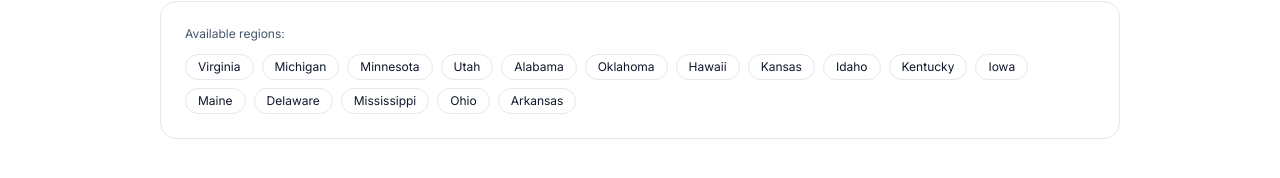
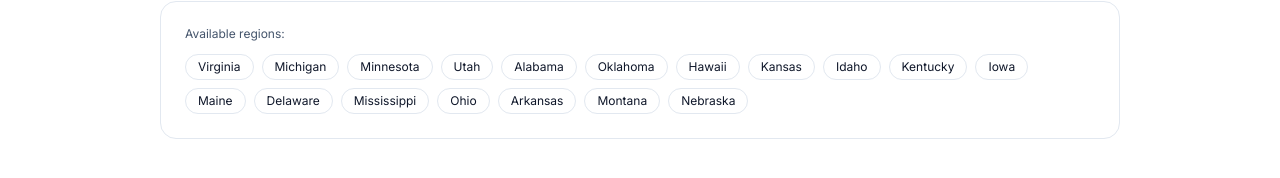
Before and after one commit to calleskattman/lavigate, a Next.js app: page /tools in a window 1280 px wide. Shown: the part 354-532 px from the top of the page. Built offline with nearby package versions, Linux system fonts and the light colour scheme.

Commit message:
Add Nebraska income tax 2024 (Single & MFS) — schedule-based values

```diff
--- a/config/data/incomeTax.ts
+++ b/config/data/incomeTax.ts
@@ -408,6 +408,51 @@ export const incomeTaxConfigs: Record<RegionId, IncomeTaxConfig> = {
   }
 },
 
+"US-MT": {
+  regionId: "US-MT",
+  year: 2024,
+  systemName: "Montana individual income tax",
+  brackets: [
+    { from: 0, to: 20500, rate: 0.047 },
+    { from: 20500, to: null, rate: 0.059 }
+  ],
+  notes: [
+    "Montana applies two marginal tax rates to ordinary income in Tax Year 2024. The income thresholds shown here correspond to the bracket group used for single filers, married filing separately, estates, trusts, and PTE composite tax filers. Other filing statuses use higher thresholds under Montana law.",
+    "Montana-specific standard deductions and personal exemptions were repealed effective Tax Year 2024 under Senate Bill 399.",
+    "This calculator models ordinary income tax only and does not include Montana’s separate net long-term capital gains tax schedule."
+  ],
+  authority: {
+    name: "Montana Department of Revenue",
+    url: "https://mtrevenue.gov",
+    lastVerified: "2026-01-21"
+  }
+},
+
+"US-NE": {
+  regionId: "US-NE",
+  year: 2024,
+  systemName: "Nebraska Individual Income Tax",
+  brackets: [
+    { from: 0, to: 3900, rate: 0.0246 },
+    { from: 3900, to: 23370, rate: 0.0351 },
+    { from: 23370, to: 37670, rate: 0.0501 },
+    { from: 37670, to: null, rate: 0.0584 }
+  ],
+  standardDeduction: 8350,
+  notes: [
+    "This entry applies the 2024 Nebraska Tax Calculation Schedule values for Single and Married Filing Separately taxpayers.",
+    "The bracket thresholds and rates used here correspond to those shown in the published 2024 Nebraska Tax Calculation Schedule.",
+    "The standard deduction amount of 8,350 applies only to Single and Married Filing Separately for tax year 2024.",
+    "Nebraska provides a personal exemption credit on Form 1040N; tax credits are not included in this calculation."
+  ],
+  authority: {
+    name: "Nebraska Department of Revenue",
+    url: "https://revenue.nebraska.gov",
+    lastVerified: "2026-01-21"
+  }
+},
+
+
   // fler regioner sen
 };
 
--- a/config/regions.ts
+++ b/config/regions.ts
@@ -55,6 +55,8 @@ export const regions: Region[] = [
   { id: "US-MS", countryCode: "US", slug: "mississippi", name: "Mississippi", displayName: "Mississippi" },
   { id: "US-OH", countryCode: "US", slug: "ohio", name: "Ohio", displayName: "Ohio" },
   { id: "US-AR", countryCode: "US", slug: "arkansas", name: "Arkansas", displayName: "Arkansas" },
+  { id: "US-MT", countryCode: "US", slug: "montana", name: "Montana", displayName: "Montana" },
+  { id: "US-NE", countryCode: "US", slug: "nebraska", name: "Nebraska", displayName: "Nebraska" },
   // fler regioner läggs till här senare
 ];
 
--- a/config/tools.ts
+++ b/config/tools.ts
@@ -19,7 +19,7 @@ export const tools: ToolDefinition[] = [
     basePath: "/tools/income-tax",
     component: "IncomeTaxTool",
     dataKey: "incomeTax",
-    supportedRegionIds: ["US-VA", "US-MI", "US-MN", "US-UT", "US-AL", "US-OK", "US-HI", "US-KS", "US-ID", "US-KY", "US-IA", "US-ME", "US-DE", "US-MS", "US-OH", "US-AR"],
+    supportedRegionIds: ["US-VA", "US-MI", "US-MN", "US-UT", "US-AL", "US-OK", "US-HI", "US-KS", "US-ID", "US-KY", "US-IA", "US-ME", "US-DE", "US-MS", "US-OH", "US-AR", "US-MT", "US-NE"],
   },
 ];
 
--- a/content/income-tax.en.ts
+++ b/content/income-tax.en.ts
@@ -721,5 +721,80 @@ export const incomeTaxSeoContent: Record<RegionId, IncomeTaxSeoEntry> = {
   }
 },
 
+"US-MT": {
+  h1: "Montana income tax calculator 2024",
+  intro: "Montana applies a state individual income tax to ordinary income using a marginal rate system in Tax Year 2024. This Montana income tax calculator estimates state tax liability based on the official marginal rates and filing-status-specific income thresholds published by the Montana Department of Revenue, including thresholds for individual filers and certain non-individual filers such as estates and trusts.",
+  sections: {
+    howItWorks: "Montana individual income tax for 2024 is calculated using two marginal rates applied to taxable income. The income thresholds that separate these rates depend on filing status under Montana law. This includes individual filing statuses as well as estates, trusts, and pass-through entity composite filers, which follow the same thresholds as single filers. For each filing category, income within the lower range is taxed at the lower rate, and only the portion above the applicable threshold is taxed at the higher rate. Beginning in 2024, Montana taxable income generally starts from federal taxable income and is then adjusted under Montana-specific rules following the state’s tax simplification reforms. Official tax tables and filing guidance are published by the Montana Department of Revenue (https://mtrevenue.gov).",
+    examples: "Under a marginal tax system, income is taxed in layers rather than at a single flat rate. For example, income within the first range is taxed at the lower rate, while only the portion above the applicable threshold is taxed at the higher rate. Although the thresholds differ by filing status, the marginal structure remains consistent across all filer categories recognized in Montana’s 2024 tax tables.",
+    limitations: "This calculator provides an estimate based on published marginal rates and filing-status-specific thresholds for ordinary income. It does not account for all Montana-specific adjustments that may apply when converting federal taxable income to Montana taxable income, and it does not include the separate net long-term capital gains tax schedule. Final tax liability can differ based on individual circumstances and official filing calculations."
+  },
+  faq: [
+    {
+      q: "Does Montana use different income tax thresholds by filing status?",
+      a: "Yes. For Tax Year 2024, Montana applies the same two marginal tax rates to ordinary income, but the income thresholds at which those rates apply differ by filing status. The official tables also include estates, trusts, and PTE composite filers, which use the same thresholds as single filers."
+    },
+    {
+      q: "What marginal tax rates apply to Montana income tax in 2024?",
+      a: "Montana applies two marginal tax rates to ordinary income in 2024. A lower rate applies to income within the first range, and a higher rate applies only to income above the applicable filing-status threshold."
+    },
+    {
+      q: "How is Montana taxable income determined beginning in 2024?",
+      a: "Beginning in 2024, Montana generally starts with federal taxable income as the base and then applies Montana-specific adjustments. This reflects the state’s tax simplification reforms enacted under Senate Bill 399."
+    },
+    {
+      q: "Does this calculator include Montana’s capital gains tax rules?",
+      a: "No. Montana uses a separate tax schedule for net long-term capital gains beginning in 2024. This calculator estimates ordinary income tax only."
+    }
+  ],
+  meta: {
+    title: "Montana income tax calculator 2024 — estimate state tax by filing status",
+    description: "Montana income tax calculator for 2024 using official marginal rates and filing-status-specific income thresholds, including individual filers and estates and trusts, based on Montana Department of Revenue tables.",
+    canonicalPath: "/tools/income-tax/montana"
+  }
+},
+
+"US-NE": {
+  h1: "Nebraska Income Tax Calculator 2024",
+  intro:
+    "This Nebraska Income Tax Calculator 2024 provides an estimate using values that correspond to those shown in the published 2024 Nebraska Tax Calculation Schedule for Individual Income Tax. The calculation applies the schedule values for Single and Married Filing Separately taxpayers.",
+  sections: {
+    howItWorks:
+      "For tax year 2024, Nebraska publishes a Tax Calculation Schedule that specifies income ranges and applicable rates for Single and Married Filing Separately taxpayers. This calculator applies those published values to Nebraska taxable income for estimation purposes. The Nebraska standard deduction amount of 8,350 for these filing statuses is applied before the schedule-based calculation. The administering authority is the Nebraska Department of Revenue (https://revenue.nebraska.gov).",
+    examples:
+      "Example 1: If Nebraska taxable income falls within the first income range shown in the 2024 schedule, the rate associated with that range is applied.\n\nExample 2: If taxable income exceeds higher ranges shown in the schedule, the applicable rates for those ranges are applied to the corresponding portions of income.\n\nExample 3: For Single and Married Filing Separately, applying the standard deduction of 8,350 reduces Nebraska taxable income before the schedule values are applied.",
+    limitations:
+      "Results are schedule-based estimates using the published 2024 Nebraska Tax Calculation Schedule values for Single and Married Filing Separately only. This calculator does not include Nebraska tax credits, including the personal exemption credit, and does not apply to other filing statuses. Official liability is determined using Nebraska’s complete rules, schedules, and forms."
+  },
+  faq: [
+    {
+      q: "Which Nebraska tax schedule does this calculator use?",
+      a: "This calculator applies values that correspond to those shown in the 2024 Nebraska Tax Calculation Schedule for Individual Income Tax for Single and Married Filing Separately."
+    },
+    {
+      q: "Are these the official 2024 Nebraska rates and thresholds?",
+      a: "Yes. The values used correspond to the rates and income ranges shown in the published 2024 Nebraska Tax Calculation Schedule."
+    },
+    {
+      q: "Which filing statuses are covered?",
+      a: "This estimate applies only to Single and Married Filing Separately for tax year 2024. Nebraska publishes separate schedule values for other filing statuses."
+    },
+    {
+      q: "Is the Nebraska personal exemption credit included?",
+      a: "No. Nebraska provides a personal exemption credit on Form 1040N, but tax credits are not included in this estimate."
+    },
+    {
+      q: "Is this calculation final?",
+      a: "No. This is an estimate based on published schedule values. Final Nebraska income tax liability is determined using official Nebraska forms and instructions."
+    }
+  ],
+  meta: {
+    title: "Nebraska Income Tax Calculator 2024 — Schedule-Based Estimate",
+    description:
+      "Nebraska Income Tax Calculator 2024 using values that correspond to the published Nebraska Tax Calculation Schedule for Single and Married Filing Separately. Applies official 2024 thresholds, rates, and the 8,350 standard deduction.",
+    canonicalPath: "/tools/income-tax/nebraska"
+  }
+},
+
 
 };
```
